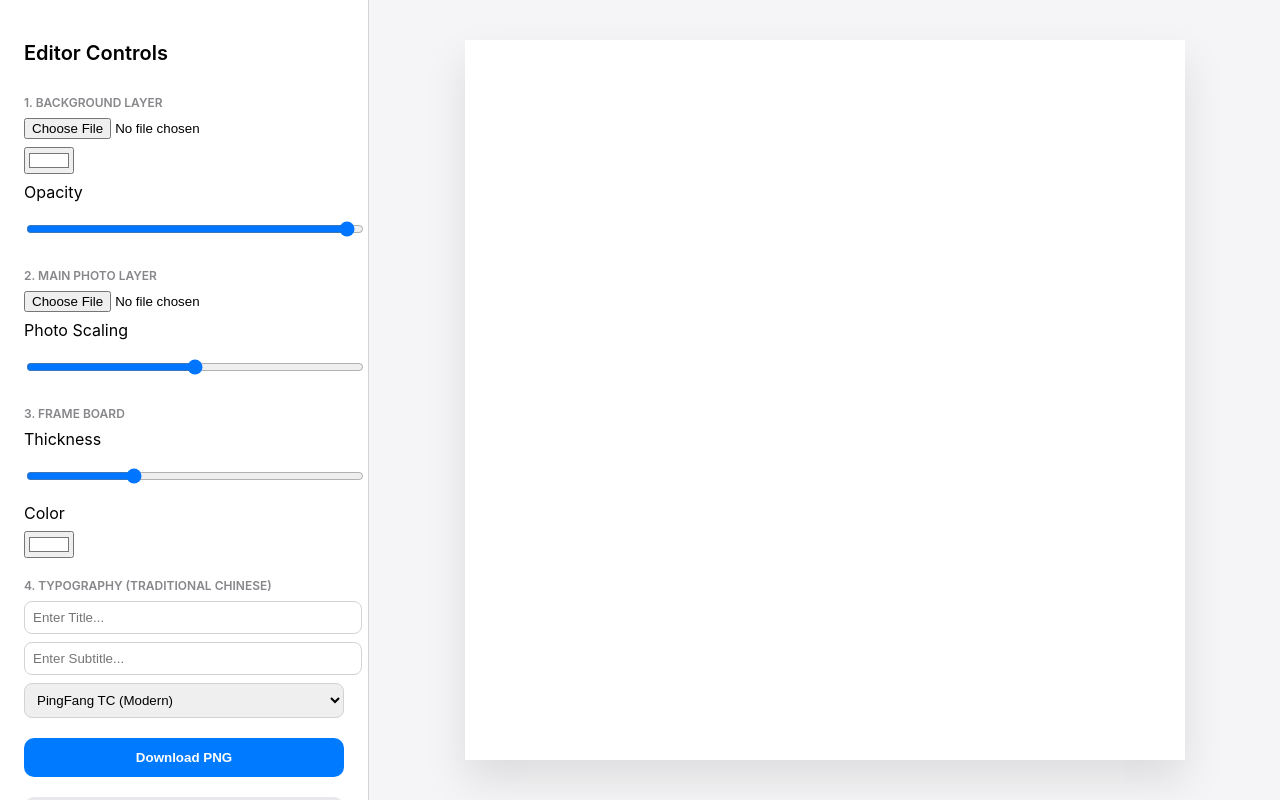
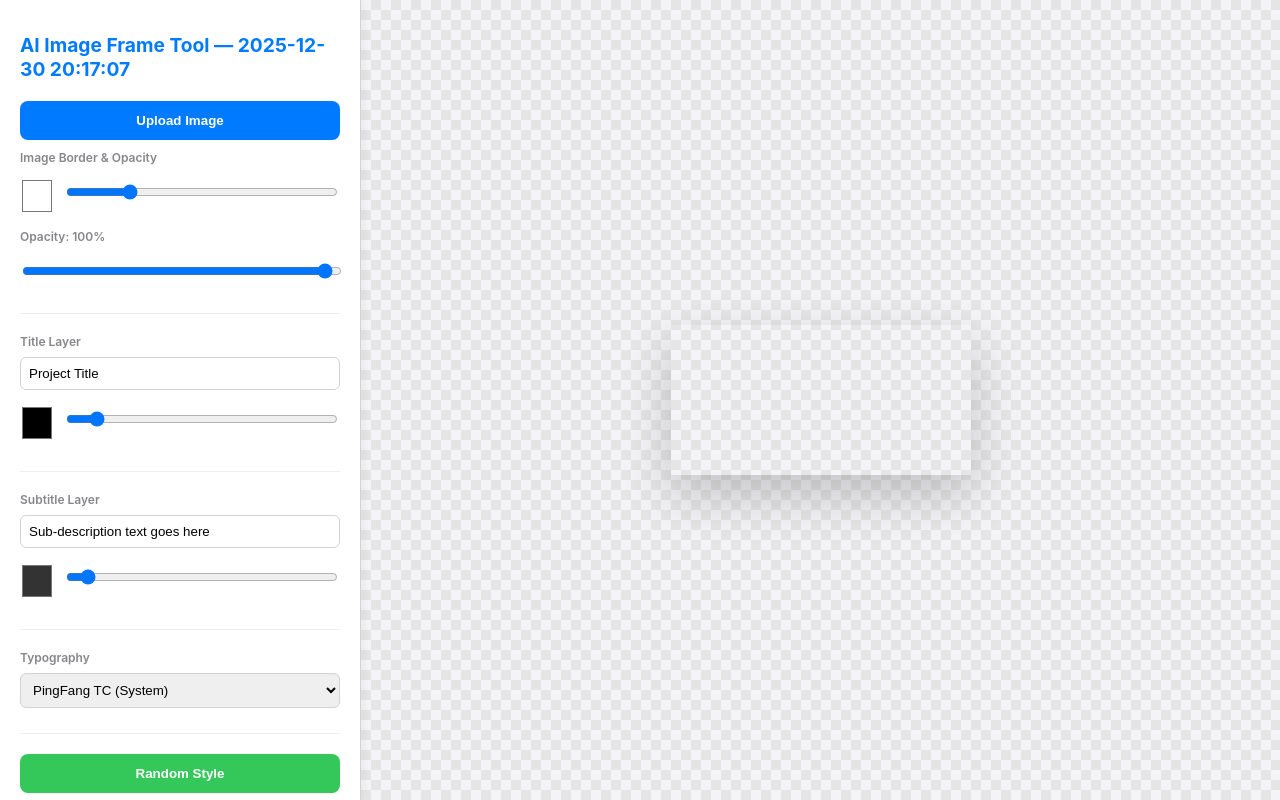
Before and after one commit to jimyliu/git_ai_test1, a plain HTML site: page gemini_recreate_test1.html in a window 1280 px wide. Drawn offline with Linux system fonts and the light colour scheme.

Commit message:
Update gemini_recreate_test1.html

```diff
--- a/gemini_recreate_test1.html
+++ b/gemini_recreate_test1.html
@@ -1,274 +1,300 @@
 <!DOCTYPE html>
-<html lang="en">
+<html lang="zh-TW">
 <head>
     <meta charset="UTF-8">
-    <meta name="viewport" content="width=device-width, initial-scale=1.0">
-    <title>Minimalist Image Framer</title>
+    <meta name="viewport" content="width=device-width, initial-scale=1.0, maximum-scale=1.0, user-scalable=no">
+    <title>AI Image Frame Tool — 2025-12-30 20:17:07</title>
     <style>
         :root {
-            --bg-color: #f5f5f7;
-            --sidebar-width: 320px;
+            --bg: #f4f4f7;
+            --panel: #ffffff;
             --accent: #007aff;
+            --text: #1d1d1f;
         }
 
         body {
             margin: 0;
-            font-family: -apple-system, BlinkMacSystemFont, "Segoe UI", Roboto, Helvetica, Arial, sans-serif;
-            background: var(--bg-color);
+            padding: 0;
+            font-family: -apple-system, "PingFang TC", "Heiti TC", "Microsoft JhengHei", sans-serif;
+            background-color: var(--bg);
+            color: var(--text);
             display: flex;
             height: 100vh;
             overflow: hidden;
         }
 
-        /* Sidebar Styling */
-        #sidebar {
-            width: var(--sidebar-width);
-            background: white;
+        /* Sidebar UI */
+        #controls {
+            width: 320px;
+            background: var(--panel);
             border-right: 1px solid #d2d2d7;
-            padding: 24px;
+            padding: 20px;
             overflow-y: auto;
-            display: flex;
-            flex-direction: column;
-            gap: 20px;
+            box-shadow: 2px 0 10px rgba(0,0,0,0.05);
             z-index: 10;
         }
 
-        h2 { font-size: 20px; margin-bottom: 10px; font-weight: 600; }
-        .control-group { display: flex; flex-direction: column; gap: 8px; }
-        label { font-size: 12px; font-weight: 600; color: #86868b; text-transform: uppercase; }
+        h1 { font-size: 1.2rem; margin-bottom: 20px; color: var(--accent); }
+        .group { margin-bottom: 20px; border-bottom: 1px solid #eee; padding-bottom: 15px; }
+        .group label { display: block; font-size: 12px; font-weight: 600; margin-bottom: 8px; color: #86868b; }
 
-        input[type="text"], select, input[type="range"] {
+        input[type="text"], input[type="range"], select {
             width: 100%;
+            margin-bottom: 10px;
             padding: 8px;
             border: 1px solid #d2d2d7;
-            border-radius: 8px;
-            outline: none;
+            border-radius: 6px;
+            box-sizing: border-box;
         }
 
-        .btn {
+        .row { display: flex; gap: 10px; align-items: center; margin-bottom: 10px; }
+        .row input[type="color"] { width: 40px; height: 40px; border: none; padding: 0; background: none; cursor: pointer; }
+
+        button {
+            width: 100%;
+            padding: 12px;
+            border-radius: 8px;
+            border: none;
             background: var(--accent);
             color: white;
-            border: none;
-            padding: 12px;
-            border-radius: 10px;
+            font-weight: 600;
             cursor: pointer;
-            font-weight: 600;
+            margin-bottom: 10px;
             transition: opacity 0.2s;
         }
-        .btn:hover { opacity: 0.8; }
-        .btn-secondary { background: #e8e8ed; color: #1d1d1f; }
+        button:hover { opacity: 0.9; }
+        button.secondary { background: #5e5e62; }
+        button.random { background: #34c759; }
 
-        /* Canvas Area */
-        #canvas-container {
+        /* Workspace */
+        #workspace {
             flex-grow: 1;
+            position: relative;
             display: flex;
             align-items: center;
             justify-content: center;
-            padding: 40px;
-            position: relative;
+            background-image:
+                linear-gradient(45deg, #e5e5e5 25%, transparent 25%),
+                linear-gradient(-45deg, #e5e5e5 25%, transparent 25%),
+                linear-gradient(45deg, transparent 75%, #e5e5e5 75%),
+                linear-gradient(-45deg, transparent 75%, #e5e5e5 75%);
+            background-size: 20px 20px;
+            background-position: 0 0, 0 10px, 10px -10px, -10px 0px;
+            overflow: hidden;
+            touch-action: none;
         }
 
         canvas {
-            background: white;
-            box-shadow: 0 20px 40px rgba(0,0,0,0.1);
-            max-width: 100%;
-            max-height: 100%;
+            max-width: 90%;
+            max-height: 90%;
+            box-shadow: 0 20px 50px rgba(0,0,0,0.2);
             cursor: crosshair;
         }
+
+        #fileInput { display: none; }
     </style>
 </head>
 <body>
 
-<div id="sidebar">
-    <h2>Editor Controls</h2>
+<div id="controls">
+    <h1>AI Image Frame Tool — 2025-12-30 20:17:07</h1>
 
-    <div class="control-group">
-        <label>1. Background Layer</label>
-        <input type="file" id="bgInput" accept="image/*">
-        <input type="color" id="bgColor" value="#ffffff">
-        <span>Opacity</span>
-        <input type="range" id="bgOpacity" min="20" max="100" value="100">
+    <button onclick="document.getElementById('fileInput').click()">Upload Image</button>
+    <input type="file" id="fileInput" accept="image/*">
+
+    <div class="group">
+        <label>Image Border & Opacity</label>
+        <div class="row">
+            <input type="color" id="borderColor" value="#ffffff">
+            <input type="range" id="borderWidth" min="0" max="200" value="40">
+        </div>
+        <label>Opacity: <span id="opacityVal">100</span>%</label>
+        <input type="range" id="imgOpacity" min="20" max="100" value="100">
     </div>
 
-    <div class="control-group">
-        <label>2. Main Photo Layer</label>
-        <input type="file" id="photoInput" accept="image/*">
-        <span>Photo Scaling</span>
-        <input type="range" id="photoScale" min="10" max="150" value="80">
+    <div class="group">
+        <label>Title Layer</label>
+        <input type="text" id="titleText" placeholder="Enter Title..." value="Project Title">
+        <div class="row">
+            <input type="color" id="titleColor" value="#000000">
+            <input type="range" id="titleSize" min="14" max="800" value="60">
+        </div>
     </div>
 
-    <div class="control-group">
-        <label>3. Frame Board</label>
-        <span>Thickness</span>
-        <input type="range" id="frameThickness" min="0" max="50" value="15">
-        <span>Color</span>
-        <input type="color" id="frameColor" value="#ffffff">
+    <div class="group">
+        <label>Subtitle Layer</label>
+        <input type="text" id="subText" placeholder="Enter Subtitle..." value="Sub-description text goes here">
+        <div class="row">
+            <input type="color" id="subColor" value="#333333">
+            <input type="range" id="subSize" min="14" max="800" value="30">
+        </div>
     </div>
 
-    <div class="control-group">
-        <label>4. Typography (Traditional Chinese)</label>
-        <input type="text" id="titleText" placeholder="Enter Title...">
-        <input type="text" id="subtitleText" placeholder="Enter Subtitle...">
+    <div class="group">
+        <label>Typography</label>
         <select id="fontFamily">
-            <option value="'PingFang TC', sans-serif">PingFang TC (Modern)</option>
-            <option value="'STSong', 'Songti TC', serif">Songti (Classic)</option>
-            <option value="'Kaiti TC', cursive">Kaiti (Calligraphy)</option>
+            <option value='-apple-system, "PingFang TC", sans-serif'>PingFang TC (System)</option>
+            <option value='"Songti TC", serif'>Songti TC</option>
+            <option value='"Kaiti TC", cursive'>Kaiti TC</option>
+            <option value='"Heiti TC", sans-serif'>Heiti TC</option>
+            <option value='system-ui, Arial'>Standard Sans</option>
         </select>
     </div>
 
-    <button class="btn" id="downloadBtn">Download PNG</button>
-    <button class="btn btn-secondary" id="resetBtn">Reset Positions</button>
+    <button class="random" onclick="randomize()">Random Style</button>
+    <button class="secondary" onclick="exportImage()">Export PNG</button>
 </div>
 
-<div id="canvas-container">
-    <canvas id="mainCanvas" width="1200" height="1200"></canvas>
+<div id="workspace">
+    <canvas id="mainCanvas"></canvas>
 </div>
 
 <script>
     const canvas = document.getElementById('mainCanvas');
     const ctx = canvas.getContext('2d');
+    const fileInput = document.getElementById('fileInput');
+
+    let img = new Image();
+    let imgLoaded = false;
 
     // State Management
-    let state = {
-        bgImg: null,
-        photoImg: null,
+    const state = {
+        img: { x: 0, y: 0, scale: 1 },
+        title: { x: 50, y: 100, text: "Project Title" },
+        sub: { x: 50, y: 160, text: "Sub-description text goes here" },
         dragging: null,
-        layers: {
-            bg: { color: '#ffffff', opacity: 1.0 },
-            photo: { x: 600, y: 600, scale: 0.8, thickness: 15, color: '#ffffff', w: 0, h: 0 },
-            title: { x: 600, y: 1050, text: '', size: 60 },
-            subtitle: { x: 600, y: 1120, text: '', size: 35 }
-        }
+        offsetX: 0,
+        offsetY: 0
     };
 
-    // Initialization
-    function init() {
-        draw();
-        setupEventListeners();
+    // UI Elements
+    const inputs = ['borderColor', 'borderWidth', 'imgOpacity', 'titleText', 'titleColor', 'titleSize', 'subText', 'subColor', 'subSize', 'fontFamily'];
+
+    function updateCanvas() {
+        if (!imgLoaded) return;
+
+        const border = parseInt(document.getElementById('borderWidth').value);
+        const opacity = document.getElementById('imgOpacity').value / 100;
+
+        // Clear
+        ctx.clearRect(0, 0, canvas.width, canvas.height);
+
+        // Draw Border/Background Frame
+        ctx.fillStyle = document.getElementById('borderColor').value;
+        ctx.fillRect(state.img.x, state.img.y, (img.width + border * 2), (img.height + border * 2));
+
+        // Draw Image
+        ctx.globalAlpha = opacity;
+        ctx.drawImage(img, state.img.x + border, state.img.y + border);
+        ctx.globalAlpha = 1.0;
+
+        // Text Config
+        const font = document.getElementById('fontFamily').value;
+
+        // Title
+        ctx.fillStyle = document.getElementById('titleColor').value;
+        ctx.font = `bold ${document.getElementById('titleSize').value}pt ${font}`;
+        ctx.fillText(document.getElementById('titleText').value, state.title.x, state.title.y);
+
+        // Subtitle
+        ctx.fillStyle = document.getElementById('subColor').value;
+        ctx.font = `${document.getElementById('subSize').value}pt ${font}`;
+        ctx.fillText(document.getElementById('subText').value, state.sub.x, state.sub.y);
+
+        document.getElementById('opacityVal').innerText = document.getElementById('imgOpacity').value;
     }
 
-    function draw() {
-        ctx.clearRect(0, 0, canvas.width, canvas.height);
+    fileInput.onchange = (e) => {
+        const reader = new FileReader();
+        reader.onload = (event) => {
+            img.onload = () => {
+                canvas.width = img.width * 1.5;
+                canvas.height = img.height * 1.5;
 
-        // 1. Draw Background Color
-        ctx.fillStyle = state.layers.bg.color;
-        ctx.fillRect(0, 0, canvas.width, canvas.height);
+                // Smart auto-center
+                state.img.x = (canvas.width - img.width) / 2 - 40;
+                state.img.y = (canvas.height - img.height) / 2 - 40;
 
-        // 2. Draw Background Image
-        if (state.bgImg) {
-            ctx.globalAlpha = state.layers.bg.opacity;
-            ctx.drawImage(state.bgImg, 0, 0, canvas.width, canvas.height);
-            ctx.globalAlpha = 1.0;
-        }
+                // Smart font sizing
+                const autoSize = Math.round(img.width / 15);
+                document.getElementById('titleSize').value = autoSize;
+                document.getElementById('subSize').value = Math.round(autoSize * 0.5);
 
-        // 3. Draw Photo + Frame
-        if (state.photoImg) {
-            const p = state.layers.photo;
-            const drawW = p.w * p.scale;
-            const drawH = p.h * p.scale;
+                state.title.x = state.img.x;
+                state.title.y = state.img.y - 20;
+                state.sub.x = state.img.x;
+                state.sub.y = state.img.y + img.height + (parseInt(document.getElementById('borderWidth').value) * 2) + 40;
 
-            // Draw Frame Board
-            ctx.fillStyle = p.color;
-            ctx.fillRect(
-                p.x - (drawW / 2) - p.thickness,
-                p.y - (drawH / 2) - p.thickness,
-                drawW + (p.thickness * 2),
-                drawH + (p.thickness * 2)
-            );
+                imgLoaded = true;
+                updateCanvas();
+            };
+            img.src = event.target.result;
+        };
+        reader.readAsDataURL(e.target.files[0]);
+    };
 
-            // Draw Photo
-            ctx.drawImage(state.photoImg, p.x - (drawW / 2), p.y - (drawH / 2), drawW, drawH);
-        }
-
-        // 4. Draw Text
-        ctx.textAlign = 'center';
-        ctx.fillStyle = '#1d1d1f';
-        const font = document.getElementById('fontFamily').value;
-
-        ctx.font = `bold ${state.layers.title.size}px ${font}`;
-        ctx.fillText(state.layers.title.text, state.layers.title.x, state.layers.title.y);
-
-        ctx.font = `${state.layers.subtitle.size}px ${font}`;
-        ctx.fillText(state.layers.subtitle.text, state.layers.subtitle.x, state.layers.subtitle.y);
-
-        requestAnimationFrame(draw);
+    function getMousePos(e) {
+        const rect = canvas.getBoundingClientRect();
+        const clientX = e.touches ? e.touches[0].clientX : e.clientX;
+        const clientY = e.touches ? e.touches[0].clientY : e.clientY;
+        const scaleX = canvas.width / rect.width;
+        const scaleY = canvas.height / rect.height;
+        return { x: (clientX - rect.left) * scaleX, y: (clientY - rect.top) * scaleY };
     }
 
-    function setupEventListeners() {
-        // Image Uploads
-        document.getElementById('bgInput').onchange = e => {
-            const reader = new FileReader();
-            reader.onload = event => {
-                const img = new Image();
-                img.onload = () => { state.bgImg = img; };
-                img.src = event.target.result;
-            };
-            reader.readAsDataURL(e.target.files[0]);
-        };
-
-        document.getElementById('photoInput').onchange = e => {
-            const reader = new FileReader();
-            reader.onload = event => {
-                const img = new Image();
-                img.onload = () => {
-                    state.photoImg = img;
-                    state.layers.photo.w = img.width;
-                    state.layers.photo.h = img.height;
-                };
-                img.src = event.target.result;
-            };
-            reader.readAsDataURL(e.target.files[0]);
-        };
-
-        // Inputs
-        document.getElementById('bgOpacity').oninput = e => state.layers.bg.opacity = e.target.value / 100;
-        document.getElementById('bgColor').oninput = e => state.layers.bg.color = e.target.value;
-        document.getElementById('photoScale').oninput = e => state.layers.photo.scale = e.target.value / 100;
-        document.getElementById('frameThickness').oninput = e => state.layers.photo.thickness = parseInt(e.target.value);
-        document.getElementById('frameColor').oninput = e => state.layers.photo.color = e.target.value;
-        document.getElementById('titleText').oninput = e => state.layers.title.text = e.target.value;
-        document.getElementById('subtitleText').oninput = e => state.layers.subtitle.text = e.target.value;
-
-        // Reset & Download
-        document.getElementById('resetBtn').onclick = () => {
-            state.layers.photo.x = 600; state.layers.photo.y = 600;
-            state.layers.title.x = 600; state.layers.title.y = 1050;
-            state.layers.subtitle.x = 600; state.layers.subtitle.y = 1120;
-        };
-
-        document.getElementById('downloadBtn').onclick = () => {
-            const link = document.createElement('a');
-            link.download = 'framed-photo.png';
-            link.href = canvas.toDataURL();
-            link.click();
-        };
-
-        // Dragging Logic
-        canvas.onmousedown = e => {
-            const rect = canvas.getBoundingClientRect();
-            const mouseX = (e.clientX - rect.left) * (canvas.width / rect.width);
-            const mouseY = (e.clientY - rect.top) * (canvas.height / rect.height);
-
-            // Check layers from top to bottom
-            if (Math.abs(mouseY - state.layers.subtitle.y) < 40) state.dragging = 'subtitle';
-            else if (Math.abs(mouseY - state.layers.title.y) < 40) state.dragging = 'title';
-            else if (state.photoImg) state.dragging = 'photo';
-        };
-
-        window.onmousemove = e => {
-            if (!state.dragging) return;
-            const rect = canvas.getBoundingClientRect();
-            const mouseX = (e.clientX - rect.left) * (canvas.width / rect.width);
-            const mouseY = (e.clientY - rect.top) * (canvas.height / rect.height);
-
-            state.layers[state.dragging].x = mouseX;
-            state.layers[state.dragging].y = mouseY;
-        };
-
-        window.onmouseup = () => state.dragging = null;
+    function handleStart(e) {
+        const pos = getMousePos(e);
+        // Check Title
+        if (pos.x > state.title.x - 50 && pos.y < state.title.y + 10 && pos.y > state.title.y - 100) {
+            state.dragging = 'title';
+        } else if (pos.x > state.sub.x - 50 && pos.y < state.sub.y + 10 && pos.y > state.sub.y - 60) {
+            state.dragging = 'sub';
+        } else {
+            state.dragging = 'img';
+        }
+        state.offsetX = pos.x - state[state.dragging].x;
+        state.offsetY = pos.y - state[state.dragging].y;
     }
 
-    init();
+    function handleMove(e) {
+        if (!state.dragging || !imgLoaded) return;
+        e.preventDefault();
+        const pos = getMousePos(e);
+        state[state.dragging].x = pos.x - state.offsetX;
+        state[state.dragging].y = pos.y - state.offsetY;
+        updateCanvas();
+    }
+
+    function handleEnd() { state.dragging = null; }
+
+    function randomize() {
+        const colors = ['#FF3B30', '#34C759', '#007AFF', '#5856D6', '#FF9500', '#000000', '#FFFFFF'];
+        const fonts = document.getElementById('fontFamily').options;
+        document.getElementById('titleColor').value = colors[Math.floor(Math.random() * colors.length)];
+        document.getElementById('subColor').value = colors[Math.floor(Math.random() * colors.length)];
+        document.getElementById('fontFamily').selectedIndex = Math.floor(Math.random() * fonts.length);
+        document.getElementById('titleSize').value = Math.floor(Math.random() * 150) + 40;
+        updateCanvas();
+    }
+
+    function exportImage() {
+        const link = document.createElement('a');
+        link.download = `framed-image-${Date.now()}.png`;
+        link.href = canvas.toDataURL('image/png', 1.0);
+        link.click();
+    }
+
+    // Event Listeners
+    canvas.addEventListener('mousedown', handleStart);
+    window.addEventListener('mousemove', handleMove);
+    window.addEventListener('mouseup', handleEnd);
+    canvas.addEventListener('touchstart', handleStart, {passive: false});
+    window.addEventListener('touchmove', handleMove, {passive: false});
+    window.addEventListener('touchend', handleEnd);
+
+    inputs.forEach(id => {
+        document.getElementById(id).addEventListener('input', updateCanvas);
+    });
 </script>
 
 </body>
```
